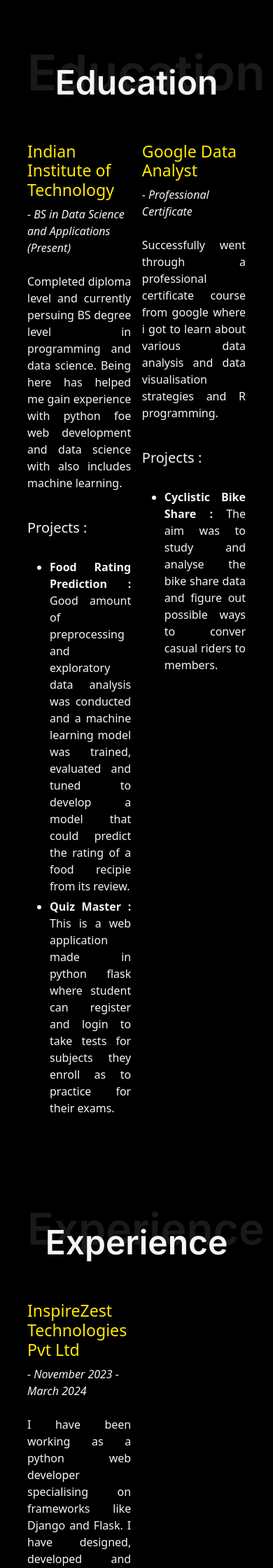
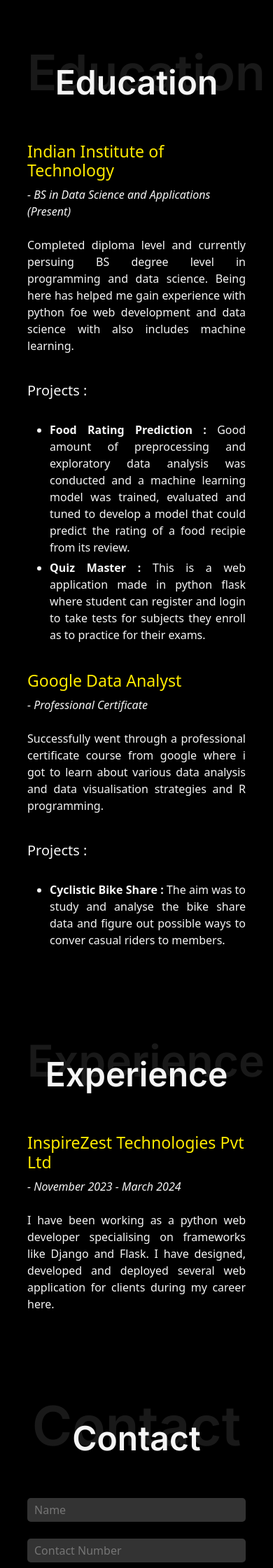
Before and after one commit to callmejg147/my_portfolio, a Django app: page / in a window 390 px wide. Shown: the part 4200-6440 px from the top of the page at 70% size. Run offline with Django 5.2, Linux system fonts and the light colour scheme.

Commit message:
completed responsiveness

```diff
--- a/static/css/style.css
+++ b/static/css/style.css
@@ -144,18 +144,30 @@ nav {
             .sub {display: flex;justify-content: space-between;align-items: center; gap: 25px;}
             a {text-decoration: none;}
             #resume {
-                border-radius:5px;
+                /* border-radius:5px; */
                 background: var(--highlight);
-                background-size: 0% !important;
                 color: #000;
                 padding:5px 10px;
                 transition: 250ms ease-in;
                 text-wrap: nowrap;
+                box-shadow: inset 0% 0 0 0 #f5f5f5;
             }
-            #resume:hover {background: #f5f5f5;transform: scale(1.1); transition: 200ms ease-in;}
-            #social { transition: 250ms ease-in;background: #f5f5f5;padding-left: 3%;padding-top: 5px;padding-bottom:10px; display: flex;gap: 10px;margin: 0;width: 400px;list-style-type: none;border-radius: 5px 0 0 5px;align-items: baseline;}
-            #social:hover {background: var(--highlight); transition: 250ms ease-in;}
-            #social li a i {color: #000;font-size: 1.5em; transition: 250ms ease-in;}
+            #resume:hover {box-shadow: inset 100px 0 0 0 #f5f5f5; transition: 200ms ease-in;}
+            #social {
+                transition: 250ms ease-in;
+                padding-left: 3%;
+                padding-top: 5px;
+                padding-bottom:10px;
+                display: flex;
+                gap: 20px;
+                margin: 0;
+                width: 100%;
+                list-style-type: none;
+                align-items: center;
+
+            }
+            /* #social:hover {background: var(--highlight); transition: 250ms ease-in;} */
+            #social li a i {color: #f5f5f5;font-size: 1.5em; transition: 250ms ease-in;}
             #social li a i:hover {transform: scale(1.2); transition: 250ms ease-in;}
         }
 
@@ -482,12 +494,7 @@ nav {
     padding: 5% 10%;
     background: #000;
     p, li {text-align: justify;}
-    .content {
-        display: grid;
-        grid-template-columns: 1fr 1fr;
-        gap: 5%;
-        justify-content: center;
-    }
+    .content {max-width: 1000px;text-align: left;}
     h1 {
         font-family: 'Inter', sans-serif;
         text-align: center;
@@ -524,12 +531,7 @@ nav {
     padding: 5% 10%;
     background: #000;
     p, li {text-align: justify;}
-    .content {
-        display: grid;
-        grid-template-columns: 1fr 1fr;
-        gap: 5%;
-        justify-content: center;
-    }
+    .content {max-width: 1000px;text-align: left;}
     h1 {
         font-family: 'Inter', sans-serif;
         text-align: center;
--- a/templates/index.html
+++ b/templates/index.html
@@ -156,7 +156,7 @@
     </div>
 
 
-    <div class="ed" id="edu">
+    <div class="ed" id="edu" align="center">
         <h1>Education</h1>
         <br><br>
 
@@ -175,7 +175,7 @@
                     <li><b>Quiz Master :</b> This is a web application made in python flask where student can register and login to take tests for subjects they enroll as to practice for their exams.</li>
                 </ul>
             </div>
-
+            <br>
             <div class="item">
                 <h3>Google Data Analyst</h3>
                 <i>- Professional Certificate</i>
@@ -191,7 +191,7 @@
         </div>
     </div>
 
-    <div class="ex" id="exp">
+    <div class="ex" id="exp" align="center">
         <h1>Experience</h1>
         <br><br>
 
```
